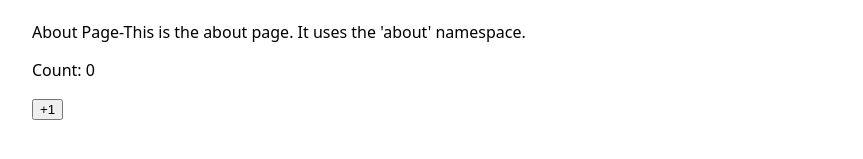
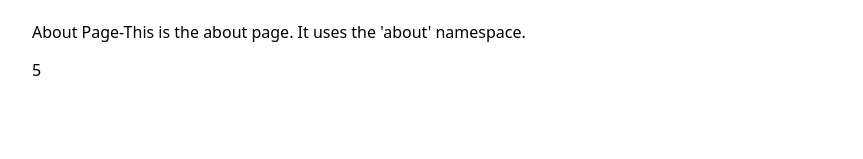
Before and after one commit to UdayKumarBurgula/my-react-prepare, a React (Create React App) app: page /about in a window 1280 px wide. Shown: the part 511-670 px from the top of the page, without its empty margins (0-863 px from the left). Built offline with nearby package versions, Linux system fonts and the light colour scheme.

Commit message:
Lifecycle methods with useEffect

```diff
--- a/src/pages/AboutPage.js
+++ b/src/pages/AboutPage.js
@@ -6,23 +6,15 @@ import { DragDropContext, Droppable, Draggable } from 'react-beautiful-dnd';
 import { Formik, Form, Field, ErrorMessage } from 'formik';
 import * as Yup from 'yup';
 import { io } from "socket.io-client";
-const Child = function ({ value, onIncrement }) {
-    return (
-        <>
-            <p>Count: {value}</p>
-            <button onClick={onIncrement}>+1</button>
-        </>
-    );
-};
+const Timer = function () {
+    const [seconds, setSeconds] = useState(0);
 
-const Parent = function () {
-    const [count, setCount] = useState(0);
-    return (
-        <Child
-            value={count}
-            onIncrement={() => setCount(count + 1)}
-        />
-    );
+    useEffect(() => {
+        const id = setInterval(() => setSeconds(s => s + 1), 1000);
+        return () => clearInterval(id); // cleanup
+    }, []);
+
+    return <p>{seconds}</p>;
 };
 
 function AboutPage() {
@@ -34,7 +26,7 @@ function AboutPage() {
           <h1>useState program</h1>
           {t('title') + "-" + t('content')}
 
-          <Parent></Parent>
+         <Timer></Timer>
       </div>
   );
 }
```
